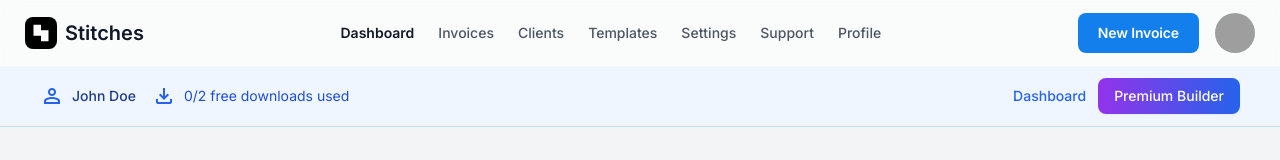
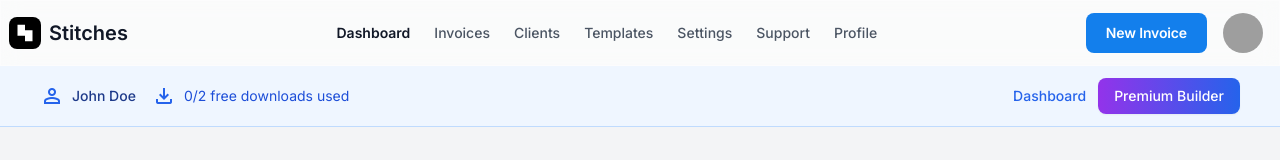
Before and after one commit to outrelinkza/stitches-x, a Next.js app: page / in a window 1280 px wide. Shown: the top 160 px of the page. Built offline with nearby package versions, Linux system fonts and the light colour scheme; no server answers; grey boxes are pictures that could not be loaded.

Commit message:
Fix: Force logo to very left edge - removed container constraints and used direct padding

```diff
--- a/components/Header.tsx
+++ b/components/Header.tsx
@@ -14,7 +14,7 @@ export default function Header({
 }: HeaderProps) {
   return (
     <header className={`sticky top-0 z-20 glass-effect border-b border-gray-200/60 ${className}`}>
-      <div className="container mx-auto px-2 sm:px-4 lg:px-6 flex items-center justify-between h-16">
+      <div className="w-full flex items-center justify-between h-16 pl-2 pr-4">
         <div className="flex items-center gap-2 flex-shrink-0">
           <Link href="/" className="flex items-center gap-2">
             <div className="flex items-center justify-center size-8 bg-black text-white rounded-lg">
```
